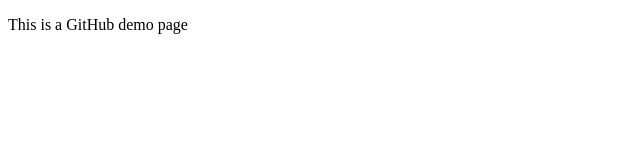
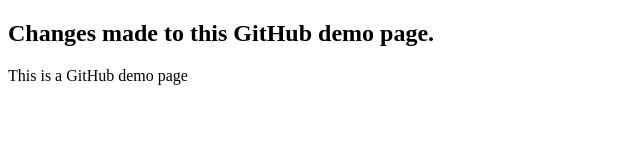
Before and after one commit to thetinytrouble/sandbox, a plain HTML site: page index.html in a window 1280 px wide. Shown: the whole page, without its empty margins (0-640 px from the left). Drawn offline with Linux system fonts and the light colour scheme.

Commit message:
second commit

```diff
--- a/index.html
+++ b/index.html
@@ -10,6 +10,8 @@
   </head>
 
   <body>
+
+    <h2> Changes made to this GitHub demo page. </h2>
     <p>This is a GitHub demo page</p>
 
     <script src="js/script.js"></script>
```
